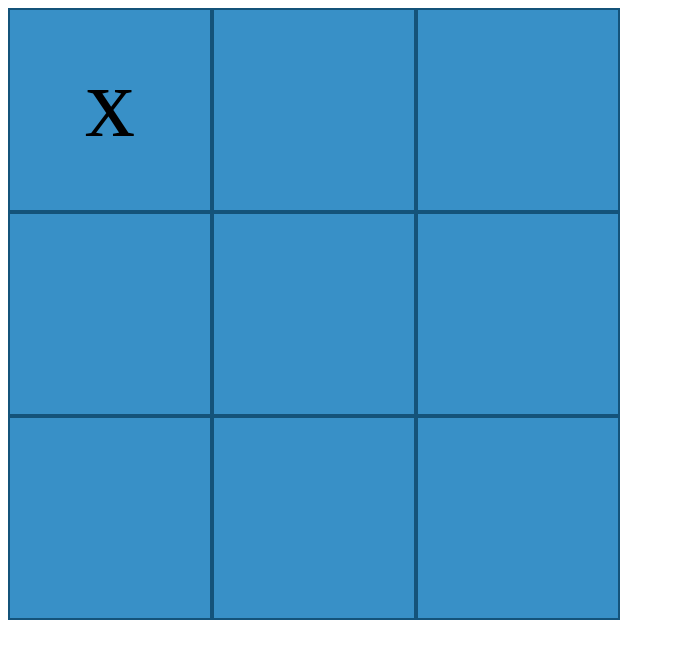
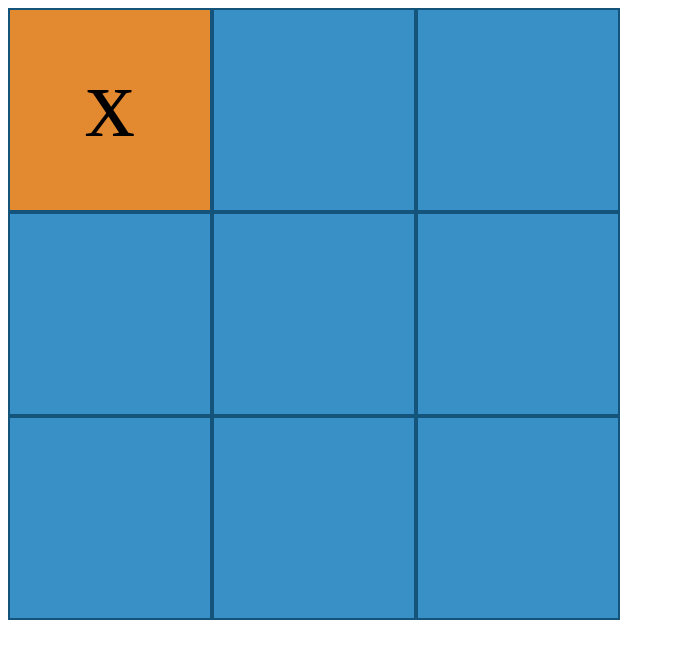
Before and after one commit to imann24/tic-tac-tdd, a website built with webpack: page src/static/index.html in a window 1280 px wide. Both pictures are taken after a click on the element 110 px from the left and 110 px from the top of the page. Shown: the whole page, without its empty margins (0-675 px from the left). Built offline with nearby package versions, Linux system fonts and the light colour scheme.

Commit message:
Add visual tweaks and more yarn commands (#6)

```diff
--- a/src/static/css/style.css
+++ b/src/static/css/style.css
@@ -13,3 +13,11 @@
     padding-top: 35px;
     cursor: pointer;
 }
+
+.game-square.x {
+    background-color: #e38a31;
+}
+
+.game-square.o {
+    background-color: #e6e14a;
+}
--- a/src/view.js
+++ b/src/view.js
@@ -1,12 +1,13 @@
 const boardSize = require("./constants.js").BOARD_SIZE;
 
+const gameSquareClass = "game-square";
 const listeners = [];
 let squares;
 
 const createSquare = (x, y) => {
     const square = document.createElement("div");
 
-    square.className = "game-square";
+    square.className = gameSquareClass;
     square.setAttribute("data-x", x);
     square.setAttribute("data-y", y);
     square.onclick = notifyListeners;
@@ -35,7 +36,9 @@ const createBoard = () => {
 const drawBoard = (board) => {
     for (let y = 0; y < boardSize; y++) {
         for (let x = 0; x < boardSize; x++) {
+            const squareUsed = board[x][y] != null;
             squares[y][x].innerHTML = board[x][y] || "";
+            squares[y][x].className = squareUsed ? `${gameSquareClass} ${board[x][y]}` : gameSquareClass;
         }
     }
 };
--- a/webpack.config.js
+++ b/webpack.config.js
@@ -16,6 +16,9 @@ module.exports = {
             },
         ]
     },
+    devServer: {
+        port: 9000
+    },
     plugins: [
         new HtmlWebpackPlugin({
             hash: true,
```
Also changed, not shown: package.json (+9 -4 lines), tst/view.test.js (+2 -0 lines), README.md.
